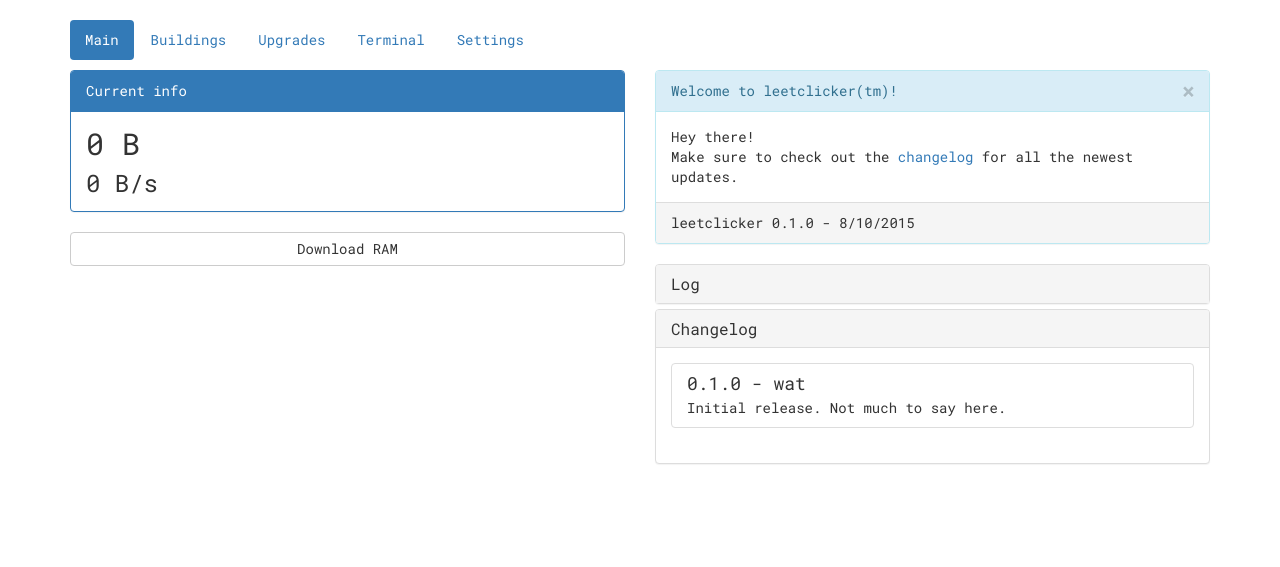
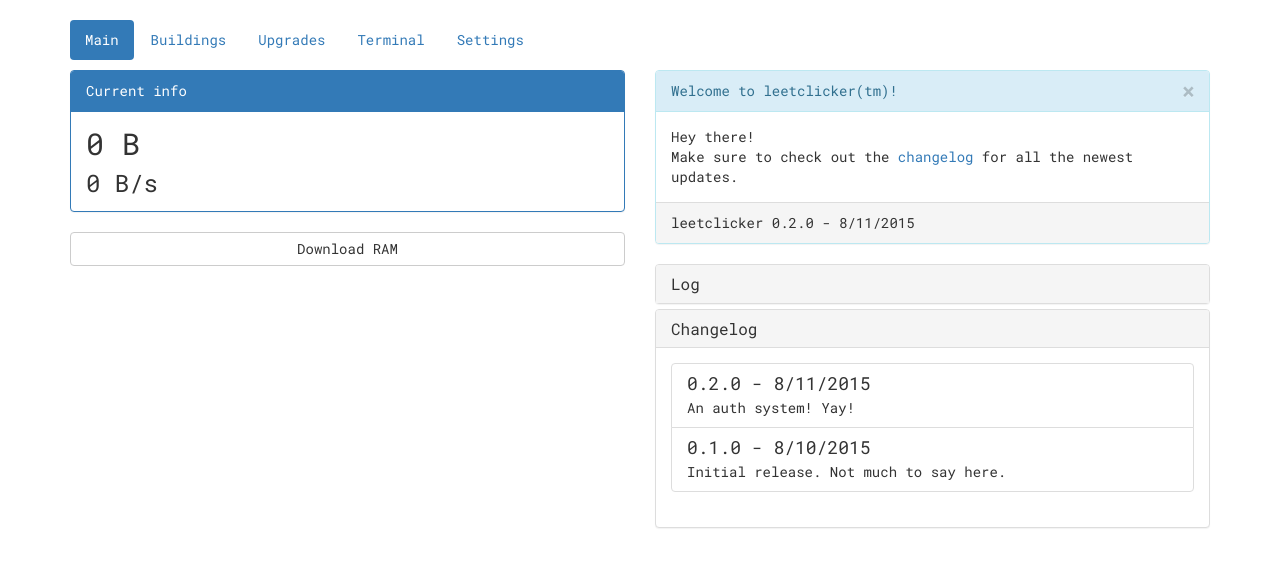
Before and after one commit to cmdd/leetclicker, a Node project: template views/index.ejs in a window 1280 px wide, after a click on "changelog". Shown: the part 52-619 px from the top of the page. Run offline with Node 20 templates, Linux system fonts and the light colour scheme; the template is opened without the code that fills it, so the values that code supplies are empty; some libraries are stand-ins or nearby versions.

Commit message:
more tweaking

```diff
--- a/app.js
+++ b/app.js
@@ -47,6 +47,7 @@ app.use(bodyParser.json()); // get information from html forms
 app.use(bodyParser.urlencoded({ extended: true }));
 
 app.set('view engine', 'ejs'); // set up ejs for templating
+app.set('views', path.join(__dirname, 'views'));
 
 // required for passport
 app.use(session({ secret: configDB.secret, saveUninitialized: true, resave: true })); // session secret
--- a/public/js/main.js
+++ b/public/js/main.js
@@ -9,6 +9,7 @@
 // TODO: Make the binary/SI switch do something
 
 // TODO: Separate function for parsing bytes into human readable (eg. 14 kB)
+//       If # is too big, use exponent form (1235e+5) via .toExponential()
 
 // js prototypes because js is stupid and awful
 Number.prototype.toFixedDown = function(digits) {
--- a/views/index.ejs
+++ b/views/index.ejs
@@ -79,7 +79,7 @@
               </div>
 
               <div class="panel-footer">
-                leetclicker 0.1.0 - 8/10/2015
+                leetclicker 0.2.0 - 8/11/2015
               </div>
             </div>
             <div class="panel-group" id="accordion" role="tablist" aria-multiselectable="true">
@@ -110,7 +110,11 @@
                     <!-- Changelog goes here. -->
                     <ul class="list-group">
                       <li class="list-group-item">
-                        <h4 class="list-group-item-heading">0.1.0 - wat</h4>
+                        <h4 class="list-group-item-heading">0.2.0 - 8/11/2015</h4>
+                        <p class="list-group-item-text">An auth system! Yay!</p>
+                      </li>
+                      <li class="list-group-item">
+                        <h4 class="list-group-item-heading">0.1.0 - 8/10/2015</h4>
                         <p class="list-group-item-text">Initial release. Not much to say here.</p>
                       </li>
                     </ul>
--- a/views/login.ejs
+++ b/views/login.ejs
@@ -28,7 +28,7 @@
                 <input type="text" class="form-control" name="username">
             </div>
             <div class="form-group">
-                <label>Username</label>
+                <label>Password</label>
                 <input type="password" class="form-control" name="password">
             </div>
 
```
